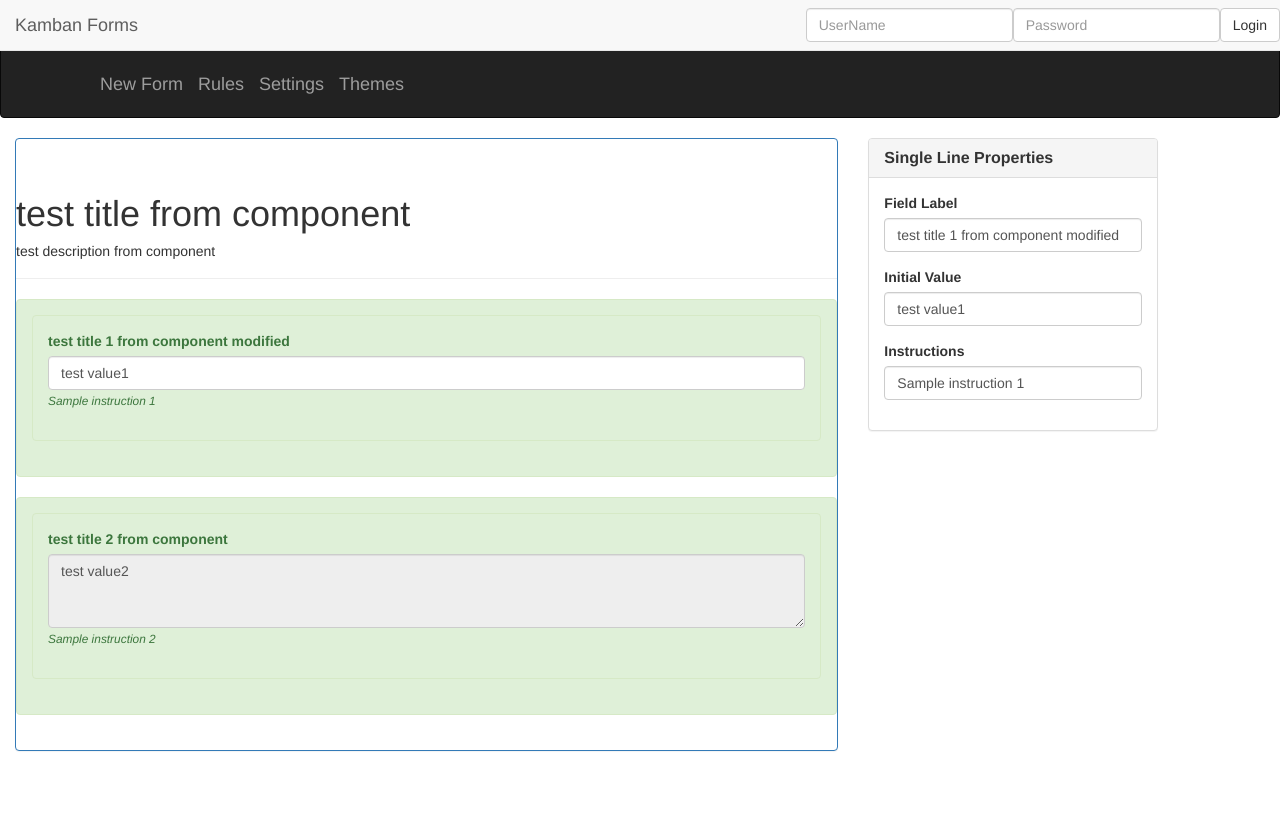
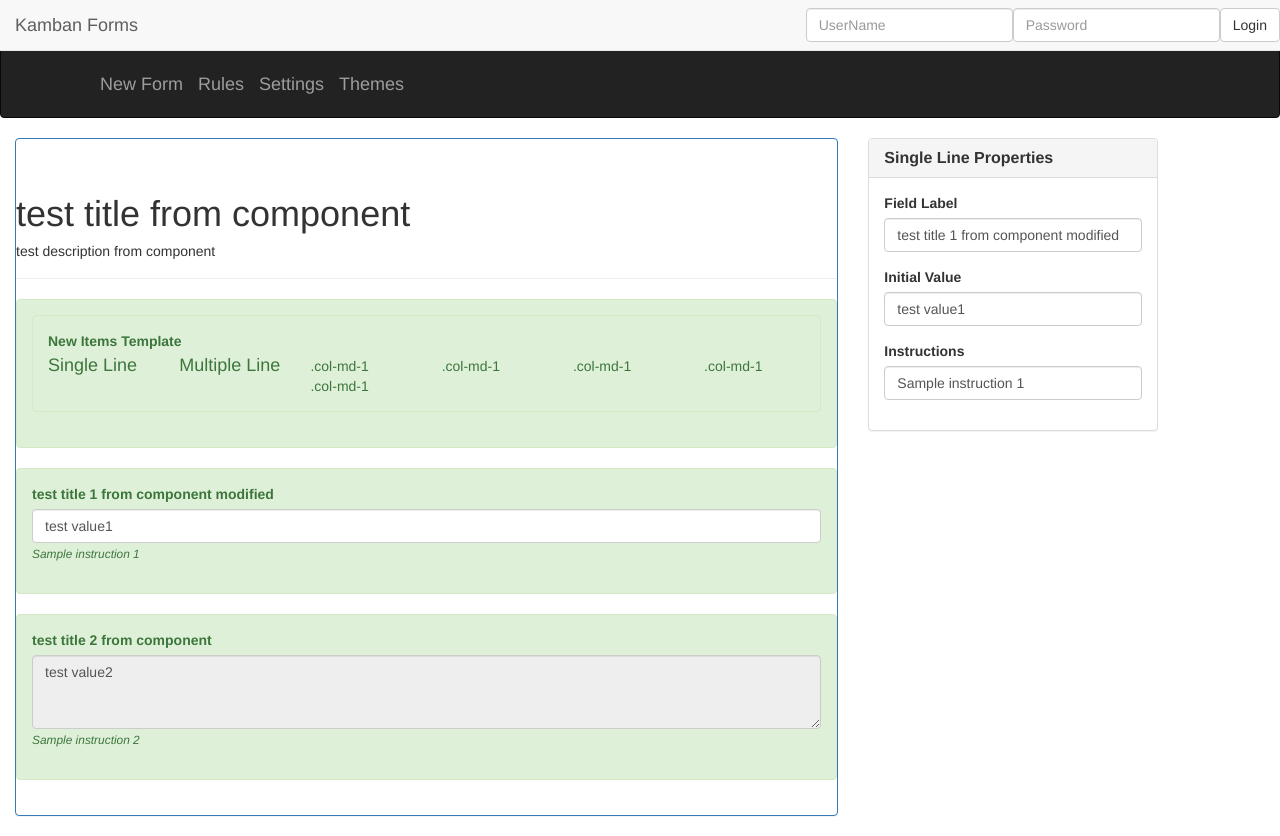
Before and after one commit to hashinclude-co-in/kamban.org, an Angular app in the folder Source/UI/: page / in a window 1280 px wide. Before the commit the page ends 800 px from the top, so only its background shows below. Built offline with nearby package versions, Linux system fonts and the light colour scheme.

Commit message:
New changes added

```diff
--- a/Source/UI/src/app/forms/new-form.component.html
+++ b/Source/UI/src/app/forms/new-form.component.html
@@ -7,23 +7,20 @@
                         <h1>{{title}}</h1>
                         <h5>{{description}}</h5>
                     </div>
-                    <div class="alert alert-success" *ngFor='let field of fieldList' role="alert">
-                        <pm-single-line
-                        *ngIf='field && field.type == "single-line-field"'
-                        [value]='field'
-                        (fieldClicked)='onFieldClicked($event)'></pm-single-line>
+                    <div class="alert alert-success" role="alert">
+                        <pm-new-field-template  [allFields]='fieldList' (fieldAdded)='newFieldAdded($event)'>
+                        </pm-new-field-template>
+                    </div>
+                    <div *ngFor='let field of fieldList'>
+                        <pm-single-line *ngIf='field && field.type == "single-line-field"' [value]='field' (fieldClicked)='onFieldClicked($event)'></pm-single-line>
+                        <pm-multi-line *ngIf='field && field.type == "multi-line-field"' [value]='field' (fieldClicked)='onFieldClicked($event)'></pm-multi-line>
+                    </div>
 
-                        <pm-multi-line
-                        *ngIf='field && field.type == "multi-line-field"'
-                        [value]='field'
-                        (fieldClicked)='onFieldClicked($event)'>
-                        </pm-multi-line>
-                    </div>
                 </div>
             </div>
         </div>
     </div>
 </div>
 <div class="col-md-3">
-    <pm-property-window [(typeValue)] = 'selectedField'></pm-property-window>
+    <pm-property-window [(typeValue)]='selectedField'></pm-property-window>
 </div>
```
